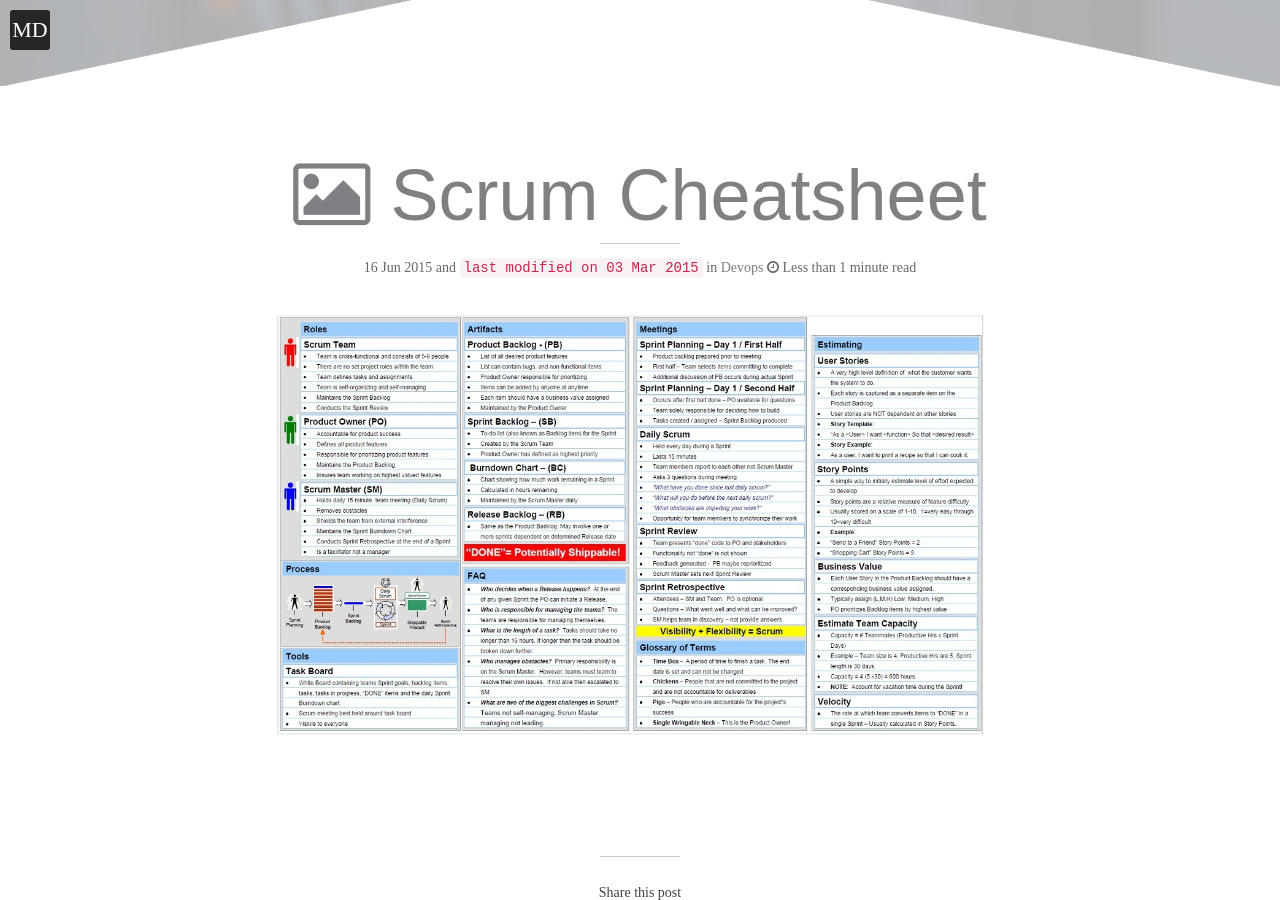
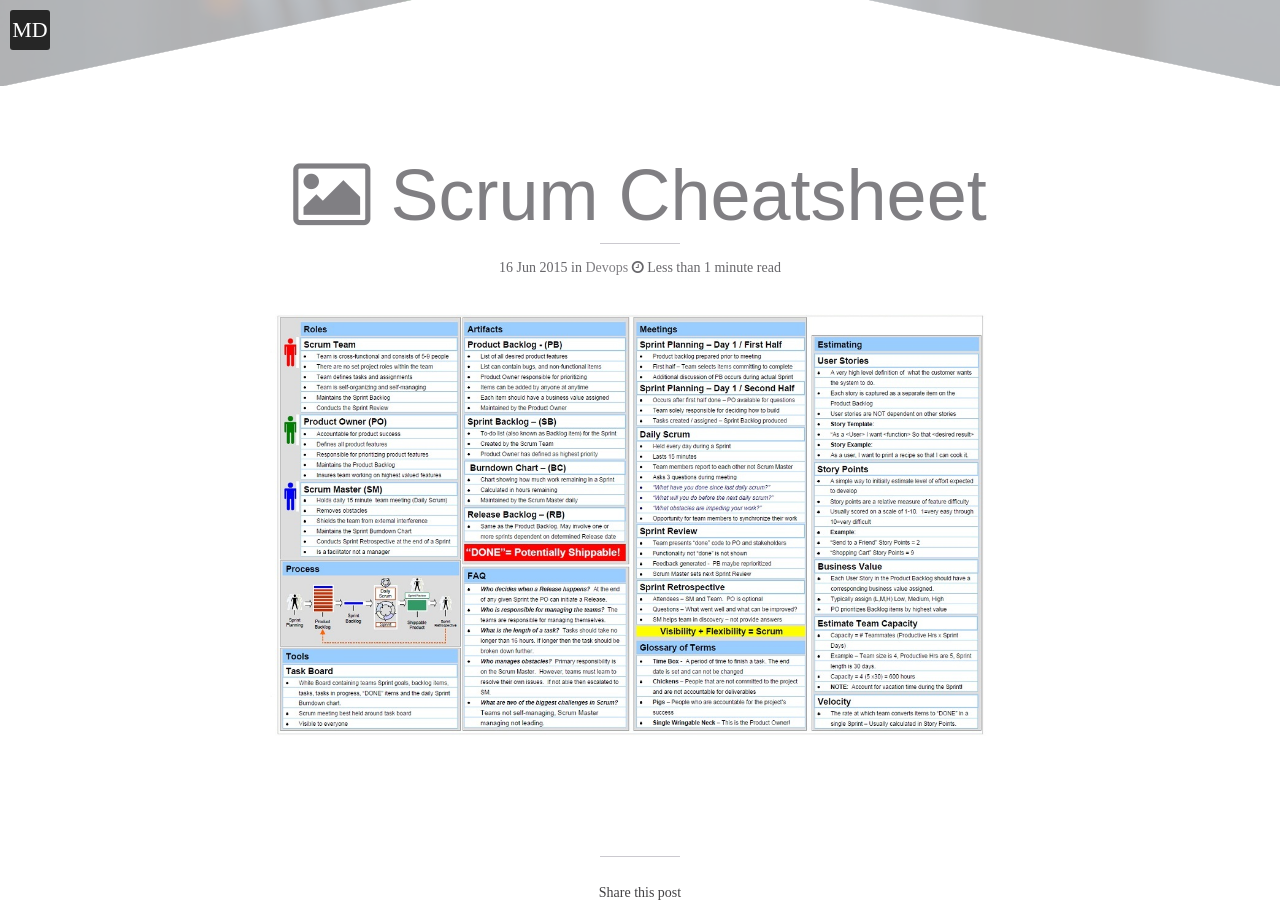
Before and after one commit to dodwmd/dodwmd.github.io, a Jekyll site: the page built from _posts/2015-06-16-scrum-cheatsheet.markdown, in a window 1280 px wide and 900 px high, scrolled down 454 px. Built offline with Jekyll 4.4.1, drawn with Linux system fonts in a browser that asks for light colours; nearby versions of some CDN libraries.

Commit message:
get rid of modified field

```diff
--- a/_posts/2015-06-16-scrum-cheatsheet.markdown
+++ b/_posts/2015-06-16-scrum-cheatsheet.markdown
@@ -3,7 +3,6 @@ layout: post
 type:  photo                # ! Important
 title: "Scrum Cheatsheet"
 photo: scrum-cheatsheet.jpg
-modified: 2015-03-03        # Date
 category: devops
 tags: []
 comments: false
```
